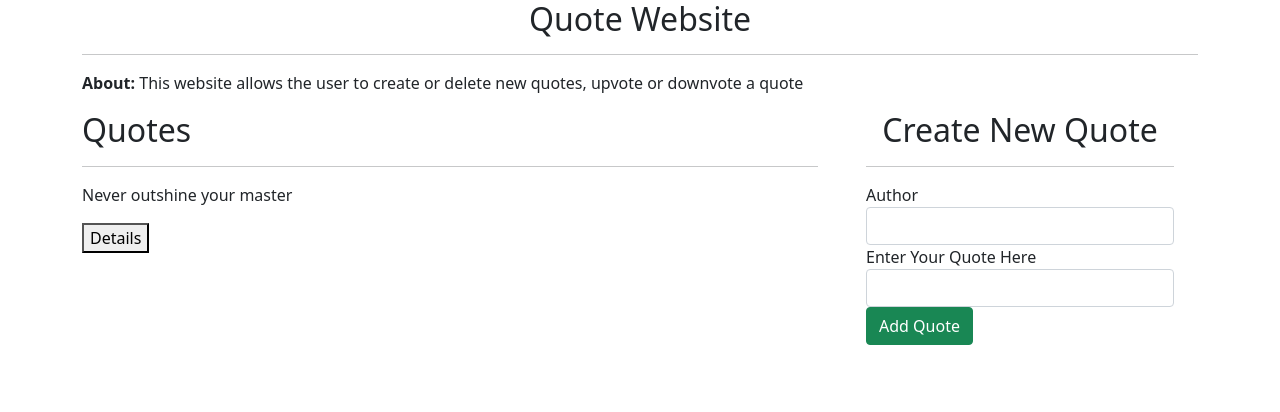
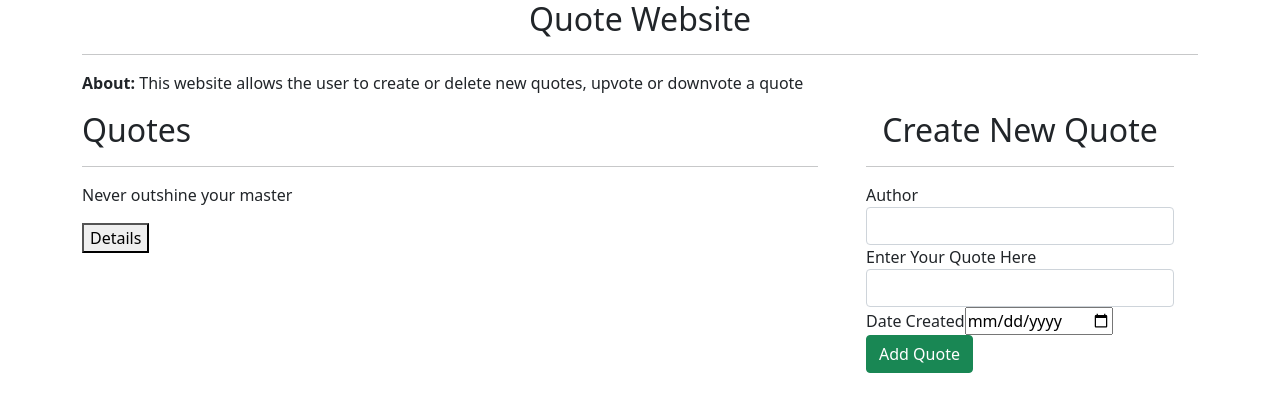
Before and after one commit to johnstat101/my-vote-website, an Angular app: page / in a window 1280 px wide. Shown: the top 412 px of the page. Built offline with nearby package versions, Linux system fonts and the light colour scheme.

Commit message:
add date input on the quote-form component

```diff
--- a/src/app/quote-form/quote-form.component.html
+++ b/src/app/quote-form/quote-form.component.html
@@ -16,6 +16,13 @@
                 <p>quote is required</p>
             </div>
         </div>
+        <div class="form-group">
+            <label for="creationDate">Date Created</label>
+            <input type='date' id="createdDate" [(ngModel)]="newQuote.createdDate" name="createdDate" #createdDate="ngModel" required>
+            <div [hidden]="createdDate.valid || createdDate.pristine" class="alert alert-danger">
+                <p>Date is required</p>
+            </div>
+        </div>
         <button type="submit" class="btn btn-success">Add Quote</button>
     </form>
 </div>
--- a/src/app/quote/quote.component.ts
+++ b/src/app/quote/quote.component.ts
@@ -8,7 +8,7 @@ import { Quote } from '../quote';
 })
 export class QuoteComponent implements OnInit {
   quotes:Quote[]=[
-    new Quote(1,'john Kimani','Never outshine your master',0,0,new Date()),
+    new Quote(1,'john Kimani','Never outshine your master',0,0,new Date(2020,1,1)),
   ]
 
   addNewQuote(quote:any){
```
